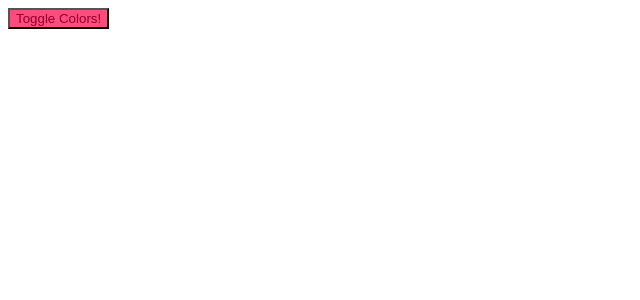
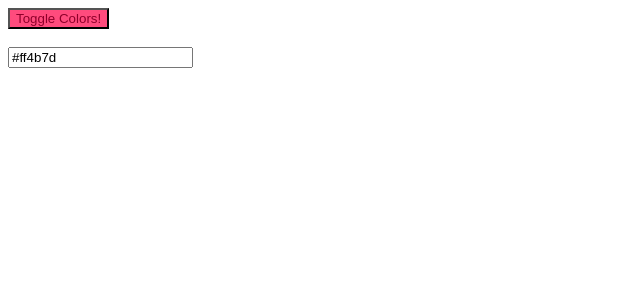
Before and after one commit to chandlerprall/propagate, a React app: page / in a window 1280 px wide. Shown: the top 300 px of the page, without its empty margins (0-640 px from the left). Built offline with nearby package versions, Linux system fonts and the light colour scheme; the HTML template or start-up script is replaced by a standard one.

Commit message:
slightly improved example

```diff
--- a/src/App.tsx
+++ b/src/App.tsx
@@ -23,13 +23,19 @@ const theme = createEnvoy<Theme>();
 window.theme = theme;
 
 theme.primary = '#ff4b7d';
-theme.secondary = computed([theme.primary], primary => chroma(primary).darken(2).hex());
+theme.secondary = computed([theme.primary], primary => {
+  try {
+    return chroma(primary).darken(2).hex();
+  } catch (e) {
+    return primary;
+  }
+});
 
 const App = () => {
-  /* ## Access Colors ## */
   const [primary, secondary] = useActiveEnvoy(theme.primary, theme.secondary);
 
   return (
+    <div>
       <button
         onClick={togglePrimary}
         style={{
@@ -39,6 +45,11 @@ const App = () => {
       >
         Toggle Colors!
       </button>
+
+      <br/><br/>
+
+      <input type="text" value={primary} onChange={e => theme.primary = e.target.value}/>
+    </div>
   );
 };
 
```
Lines whose indentation alone changed are shown as unchanged.
